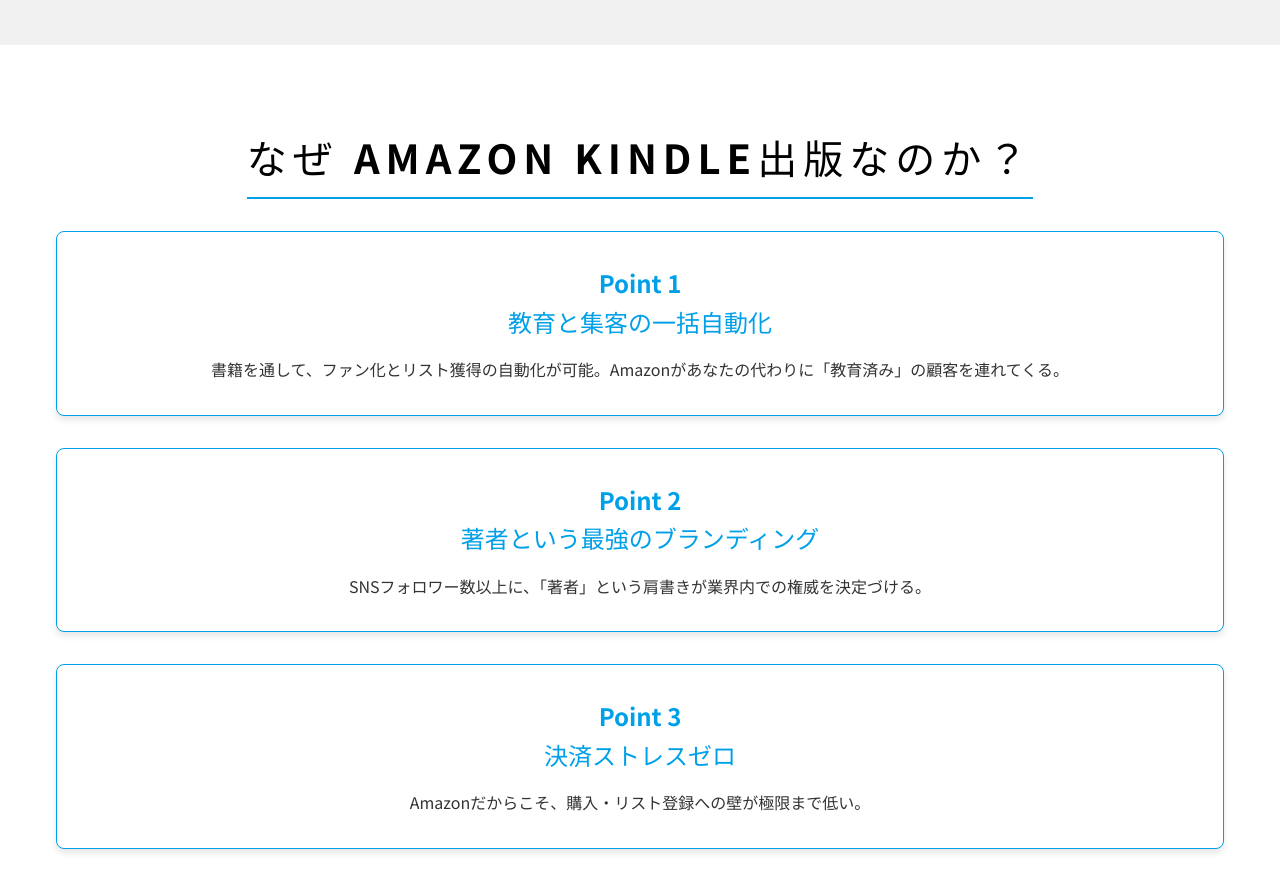
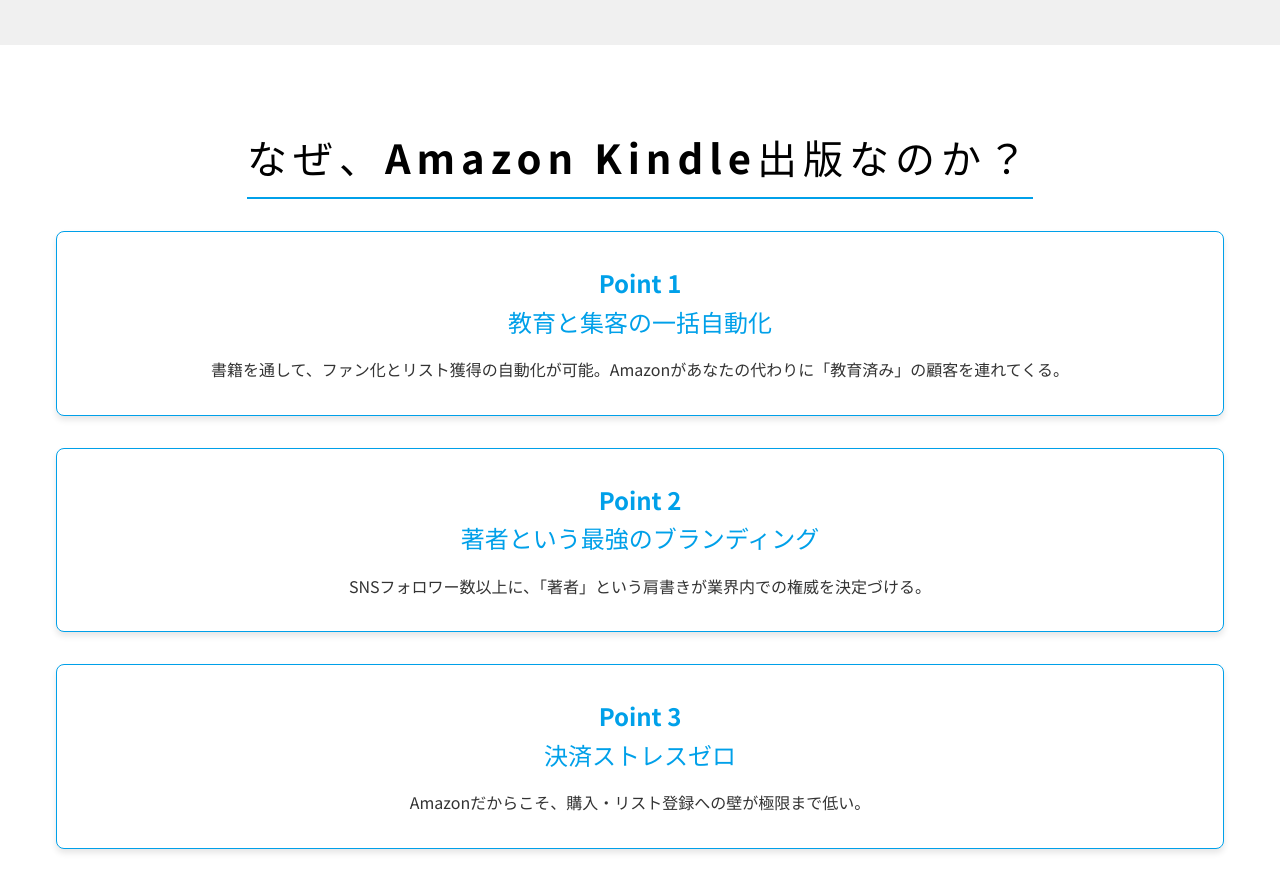
Before and after one commit to rikutoaimanga-max/Kindle-Publishing-Homepage, a React (Vite) app: page / in a window 1280 px wide. Shown: the part 2420-3311 px from the top of the page. Built offline with nearby package versions, Linux system fonts and the light colour scheme.

Commit message:
Style: Update Solution title text format and disable uppercase transform

```diff
--- a/src/components/Solution.jsx
+++ b/src/components/Solution.jsx
@@ -21,7 +21,7 @@ const Solution = () => {
         <section style={{ backgroundColor: 'var(--color-primary)', padding: '80px 0', color: 'var(--color-text-light)' }}>
             <div className="container">
                 <div style={{ textAlign: 'center' }}>
-                    <h2 className="section-title" style={{ color: '#000', fontFamily: 'var(--font-family-base)' }}>なぜ <span style={{ fontWeight: '900' }}>Amazon Kindle</span>出版なのか？</h2>
+                    <h2 className="section-title" style={{ color: '#000', fontFamily: 'var(--font-family-base)', textTransform: 'none' }}>なぜ、<span style={{ fontWeight: '900' }}>Amazon Kindle</span>出版なのか？</h2>
                 </div>
                 <div className="grid grid-3">
                     {points.map((point, index) => (
```
